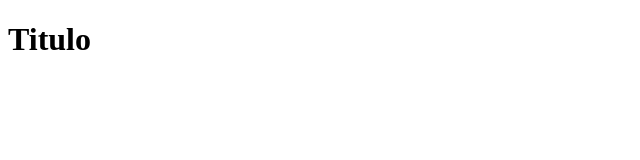
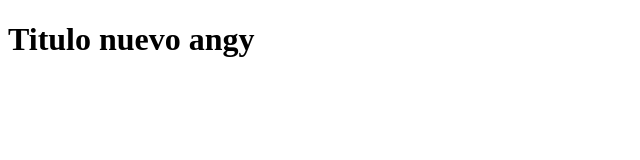
Before and after one commit to annaviber/hello-git, a plain HTML site: page index.html in a window 1280 px wide. Shown: the whole page, without its empty margins (0-640 px from the left). Drawn offline with Linux system fonts and the light colour scheme.

Commit message:
modicaficacion de titulo

```diff
--- a/index.html
+++ b/index.html
@@ -6,6 +6,6 @@
     <title>angy</title>
 </head>
 <body>
-    <h1>Titulo</h1>
+    <h1>Titulo nuevo angy</h1>
 </body>
 </html>
```
